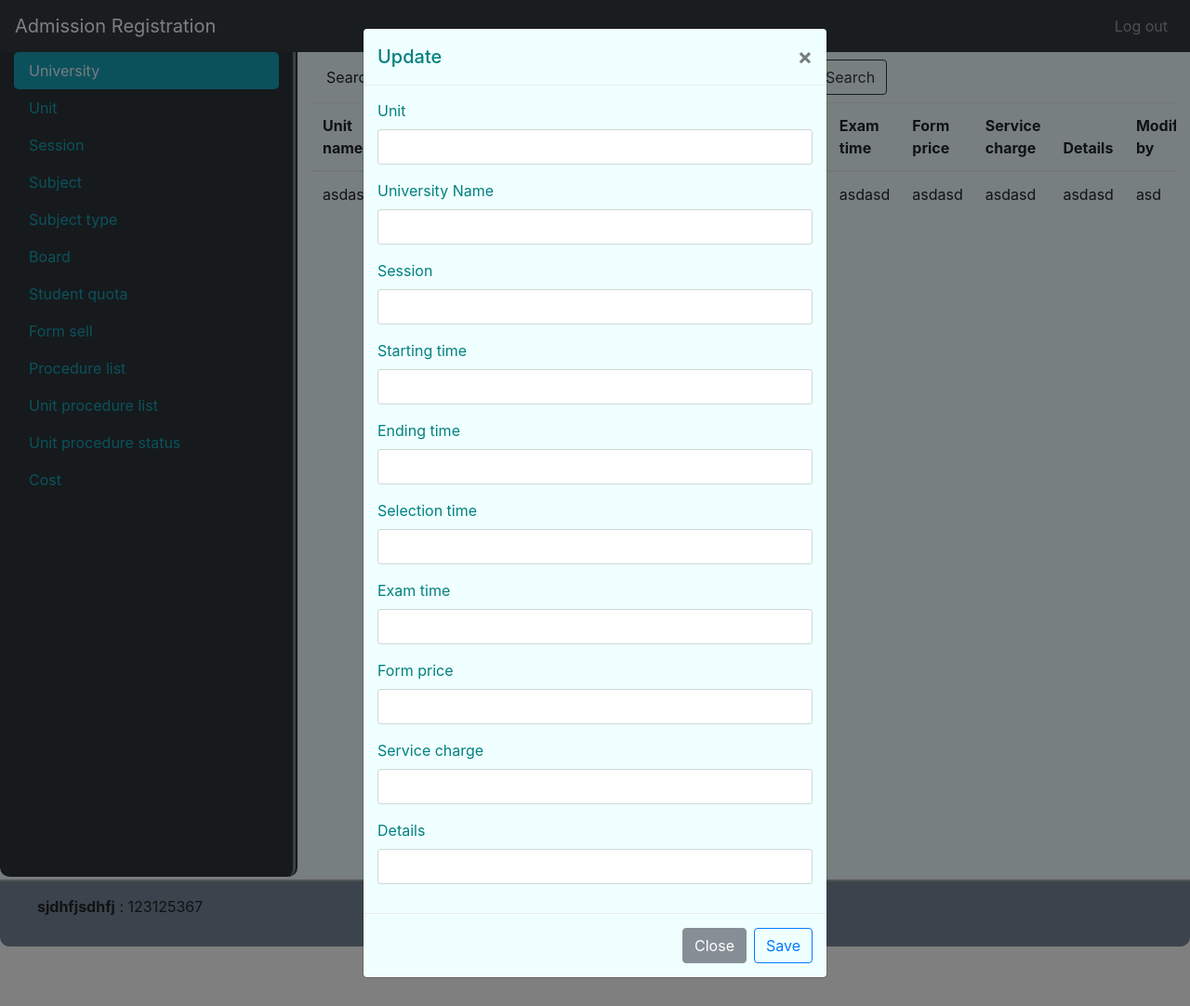
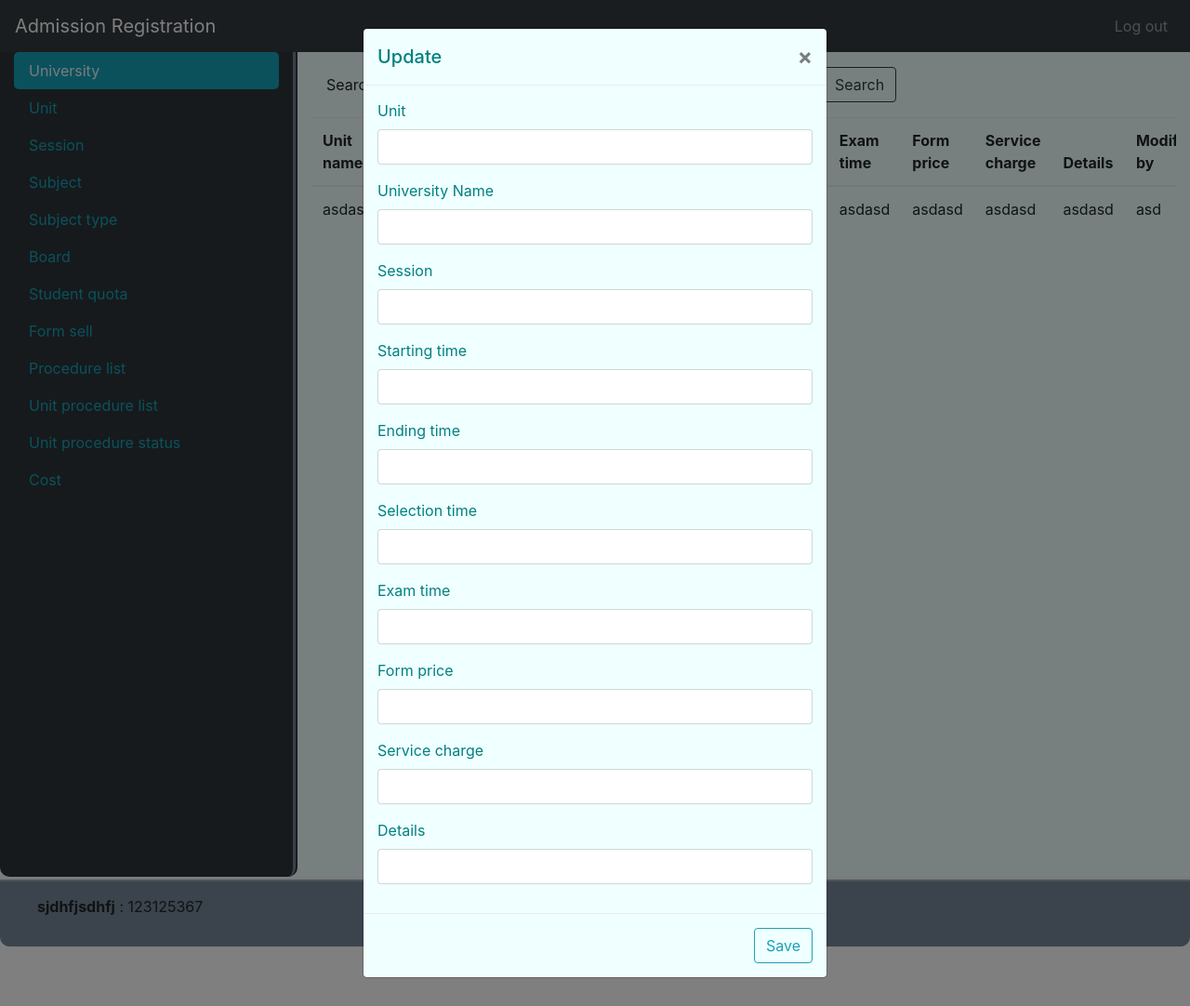
Before and after one commit to anik-kucse/se_addmission, a PHP site: the page made by app/views/admin/unit.php in a window 1280 px wide, after a click on "Update". Shown: the whole page at 93% size. Run offline with PHP 8.4, Linux system fonts and the light colour scheme; the template is opened without the code that fills it, so the values that code supplies are empty.

Commit message:
modified unit.php

```diff
--- a/app/views/admin/unit.php
+++ b/app/views/admin/unit.php
@@ -4,6 +4,7 @@
         <form class="form-inline">
             <span style="padding-right: 5px">Search by</span>
             <select class="form-control btnsearchby" id="unitsearch">
+                <option value="all">All</option>
                 <option value="optunit">Unit</option>
                 <option value="optuni">University</option>
                 <option value="optsession">Session</option>
@@ -18,7 +19,7 @@
                 <option value="optmodifiedat">Modified at</option>
 
             </select>
-            <input class="form-control mr-sm-2" type="text" placeholder="Search" aria-label="Search">
+            <input class="form-control mr-sm-2 my-2" type="text" placeholder="Search" aria-label="Search" style="margin-left: 10px">
             <button class="btn btn-outline-dark my-2 my-sm-0" type="submit">Search</button>
         </form>
     </nav>
@@ -135,8 +136,7 @@
                         </form>
                     </div>
                     <div class="modal-footer">
-                        <button type="button" class="btn btn-secondary" data-dismiss="modal">Close</button>
-                        <button type="button" class="btn btn-outline-primary">Save</button>
+                        <button type="button" class="btn btn-outline-info">Save</button>
                     </div>
                 </div>
             </div>
@@ -158,7 +158,7 @@
                     </div>
                     <div class="modal-footer">
                         <button type="button" class="btn btn-outline-danger">Yes</button>
-                        <button type="button" class="btn btn-outline-primary" data-dismiss="modal">No</button>
+                        <button type="button" class="btn btn-outline-info" data-dismiss="modal">No</button>
                     </div>
                 </div>
             </div>
@@ -219,8 +219,7 @@
                         </form>
                     </div>
                     <div class="modal-footer">
-                        <button type="button" class="btn btn-secondary" data-dismiss="modal">Close</button>
-                        <button type="button" class="btn btn-outline-primary">Save</button>
+                        <button type="button" class="btn btn-outline-info">Save</button>
                     </div>
                 </div>
             </div>
```
